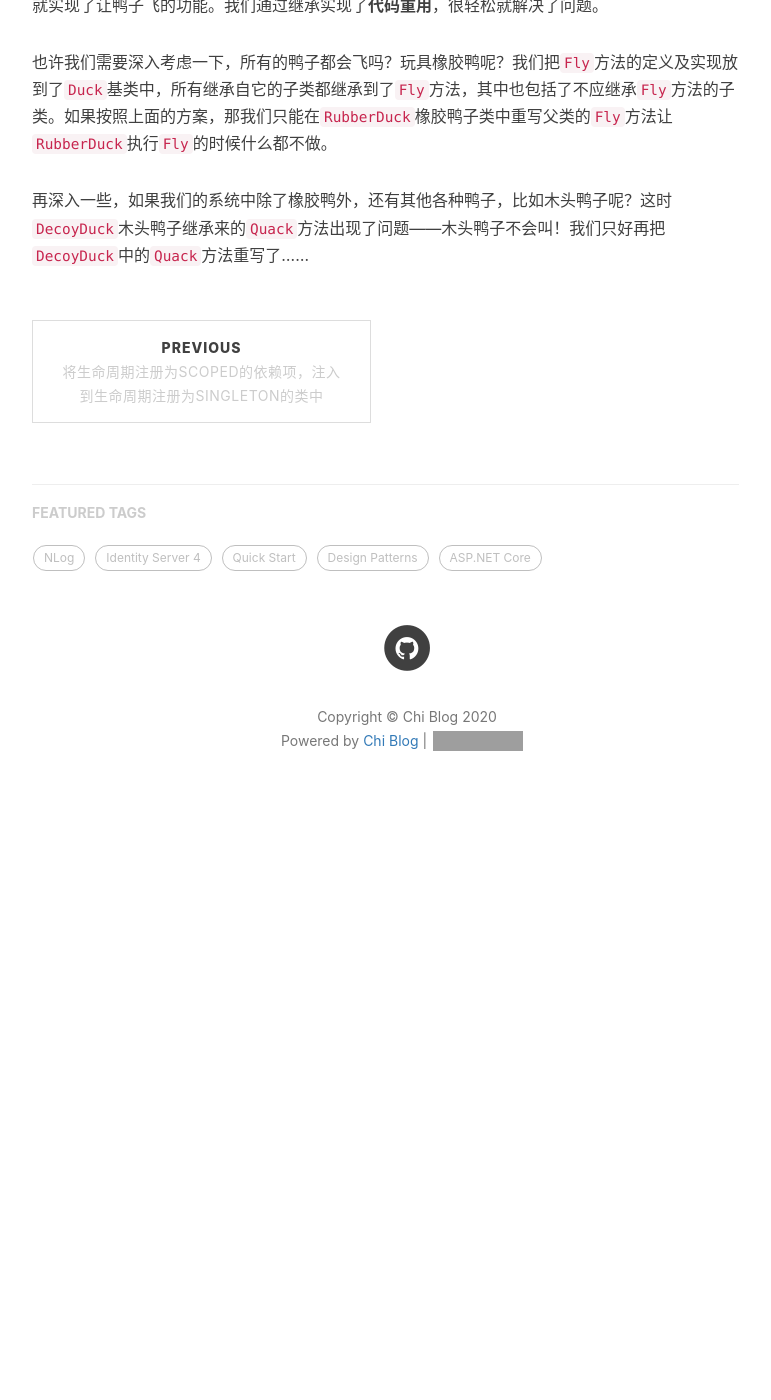
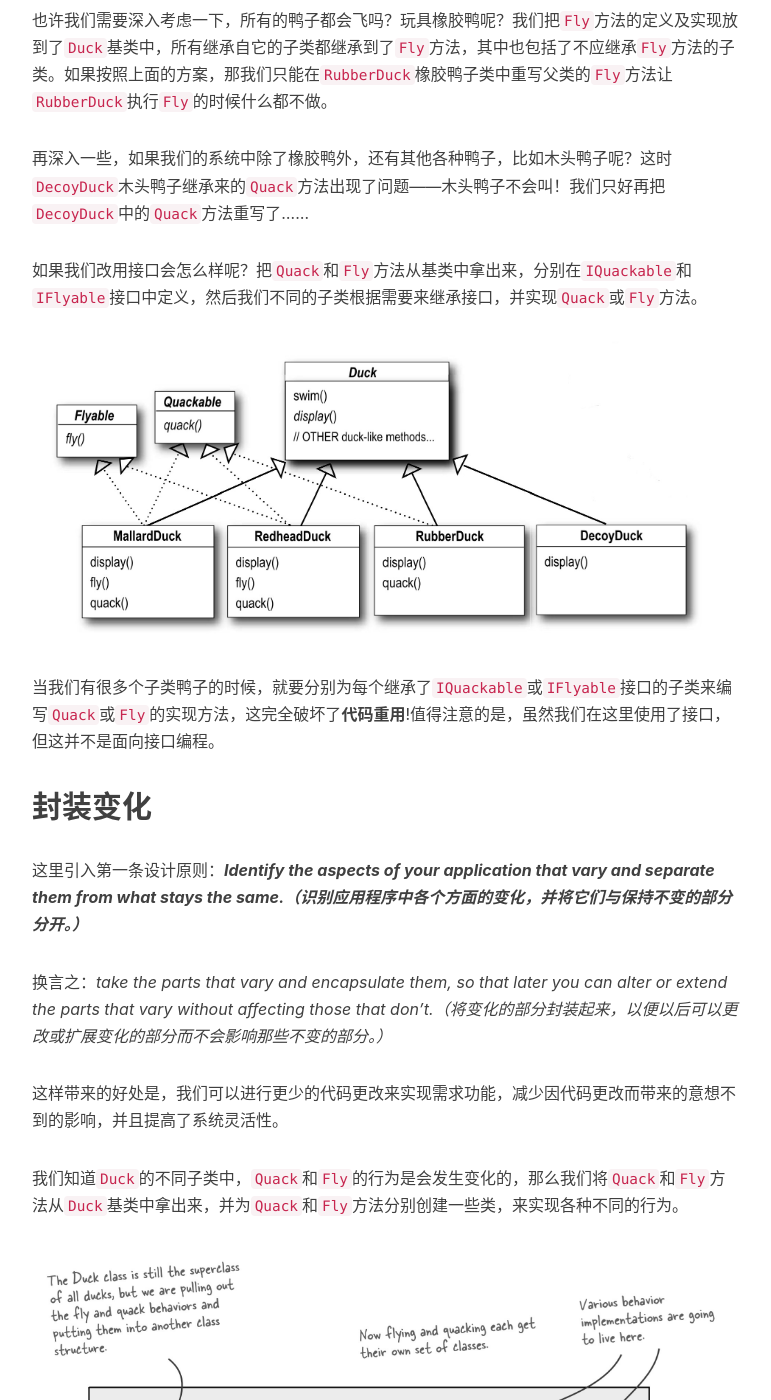
Before and after one commit to realZhangChi/realZhangChi.github.io, a Jekyll site: the page built from _posts/2020-01-07-design-principles.md, in a window 1280 px wide and 1400 px high, scrolled down 1446 px. Shown: the whole window, without its empty margins (233-1004 px from the left). Built offline with Jekyll 4.4.1, drawn with Linux system fonts in a browser that asks for light colours; nearby versions of some CDN libraries; comment, search, counter and statistics services are not loaded; before the commit the page ends 2291 px from its top, so only the background shows below that; some of the changed text lies outside the part shown; grey boxes are pictures that could not be loaded.

Commit message:
:pencil: two principles

```diff
--- a/_posts/2020-01-07-design-principles.md
+++ b/_posts/2020-01-07-design-principles.md
@@ -33,3 +33,31 @@
 也许我们需要深入考虑一下，所有的鸭子都会飞吗？玩具橡胶鸭呢？我们把`Fly`方法的定义及实现放到了`Duck`基类中，所有继承自它的子类都继承到了`Fly`方法，其中也包括了不应继承`Fly`方法的子类。如果按照上面的方案，那我们只能在`RubberDuck`橡胶鸭子类中重写父类的`Fly`方法让`RubberDuck`执行`Fly`的时候什么都不做。
 
 再深入一些，如果我们的系统中除了橡胶鸭外，还有其他各种鸭子，比如木头鸭子呢？这时`DecoyDuck`木头鸭子继承来的`Quack`方法出现了问题——木头鸭子不会叫！我们只好再把`DecoyDuck`中的`Quack`方法重写了......
+
+如果我们改用接口会怎么样呢？把`Quack`和`Fly`方法从基类中拿出来，分别在`IQuackable`和`IFlyable`接口中定义，然后我们不同的子类根据需要来继承接口，并实现`Quack`或`Fly`方法。
+
+![Interface Class Diagram](/img/in-post/2020-01-07-design-principles/duck-interface.jpg)
+
+当我们有很多个子类鸭子的时候，就要分别为每个继承了`IQuackable`或`IFlyable`接口的子类来编写`Quack`或`Fly`的实现方法，这完全破坏了**代码重用**!值得注意的是，虽然我们在这里使用了接口，但这并不是面向接口编程。
+
+## 封装变化
+
+这里引入第一条设计原则：***Identify the aspects of your application that vary and separate them from what stays the same.（识别应用程序中各个方面的变化，并将它们与保持不变的部分分开。）***
+
+换言之：*take the parts that vary and encapsulate them, so that later you can alter or extend the parts that vary without affecting those that don’t.（将变化的部分封装起来，以便以后可以更改或扩展变化的部分而不会影响那些不变的部分。）*
+
+这样带来的好处是，我们可以进行更少的代码更改来实现需求功能，减少因代码更改而带来的意想不到的影响，并且提高了系统灵活性。
+
+我们知道`Duck`的不同子类中，`Quack`和`Fly`的行为是会发生变化的，那么我们将`Quack`和`Fly`方法从`Duck`基类中拿出来，并为`Quack`和`Fly`方法分别创建一些类，来实现各种不同的行为。
+
+![Encapsulation Varies](/img/in-post/2020-01-07-design-principles/encapsulation-varies.jpg)
+
+## 面向接口而不是实现编程
+
+设计原则：***Program to an interface, not an implementation.（面向接口而不是实现编程。）***
+
+在这里，面向接口而不是实现编程，和封装变化是相辅相成的。值得注意的是，这里所说的接口，
+
+我们可以定义接口来代表行为：`IFlyBehavior`,`IQuackBehavior`。接口的实现则是行为具体的表现形式。我们可以将接口的不同实现类，来赋值给`Duck`的不同子类。
+
+coming soon...
```
Also changed, not shown: other parts of _posts/2020-01-07-design-principles.md (+1 -1 lines), img/in-post/2020-01-07-design-principles/duck-interface.jpg (added), img/in-post/2020-01-07-design-principles/encapsulation-varies.jpg (added).
